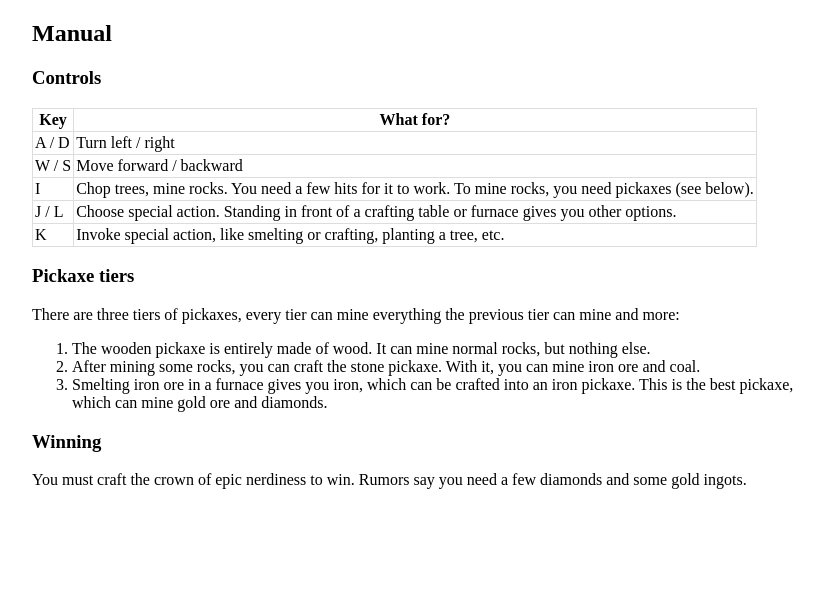
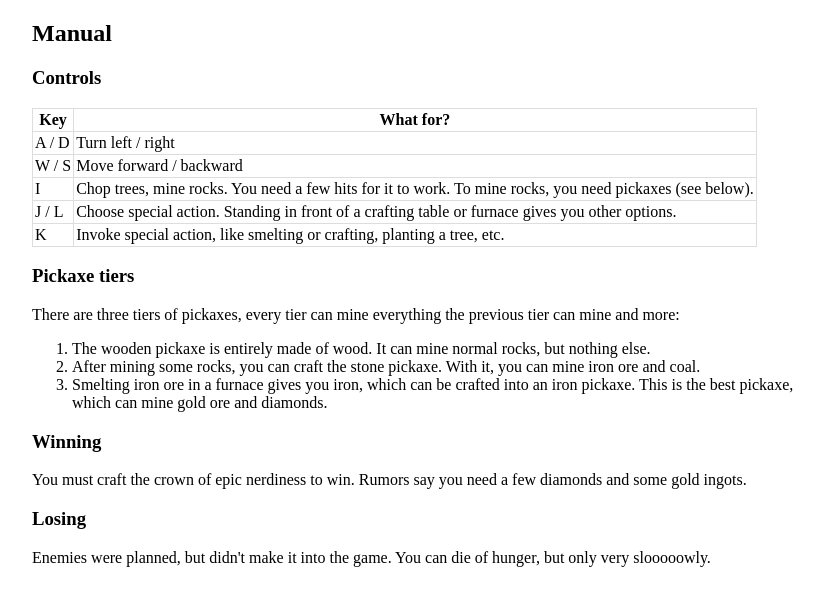
Before and after one commit to GodsBoss/ld45, a plain HTML site: page main/ld45/index.html in a window 1280 px wide. Shown: the whole page, without its empty margins (208-1032 px from the left). Drawn offline with Linux system fonts and the light colour scheme; a script that the page names is missing.

Commit message:
Put info about hunger into the README.

```diff
--- a/main/ld45/index.html
+++ b/main/ld45/index.html
@@ -67,6 +67,8 @@
     </ol>
     <h3>Winning</h3>
     <p>You must craft the crown of epic nerdiness to win. Rumors say you need a few diamonds and some gold ingots.</p>
+    <h3>Losing</h3>
+    <p>Enemies were planned, but didn't make it into the game. You can die of hunger, but only very slooooowly.</p>
   </div>
 </body>
 </html>
```
